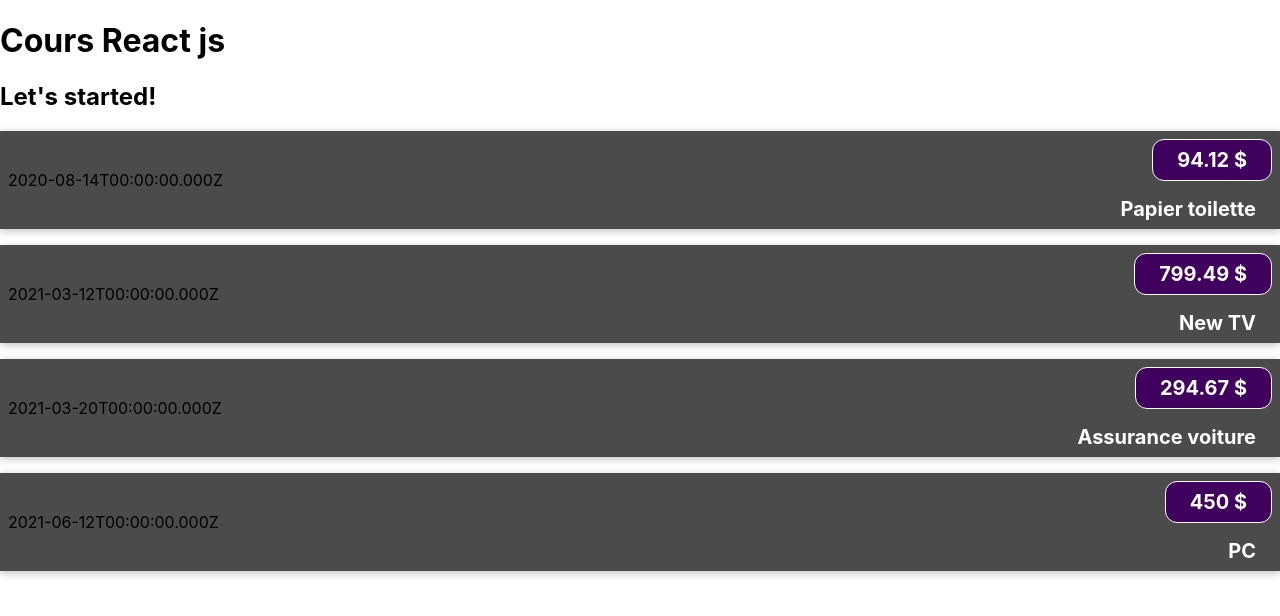
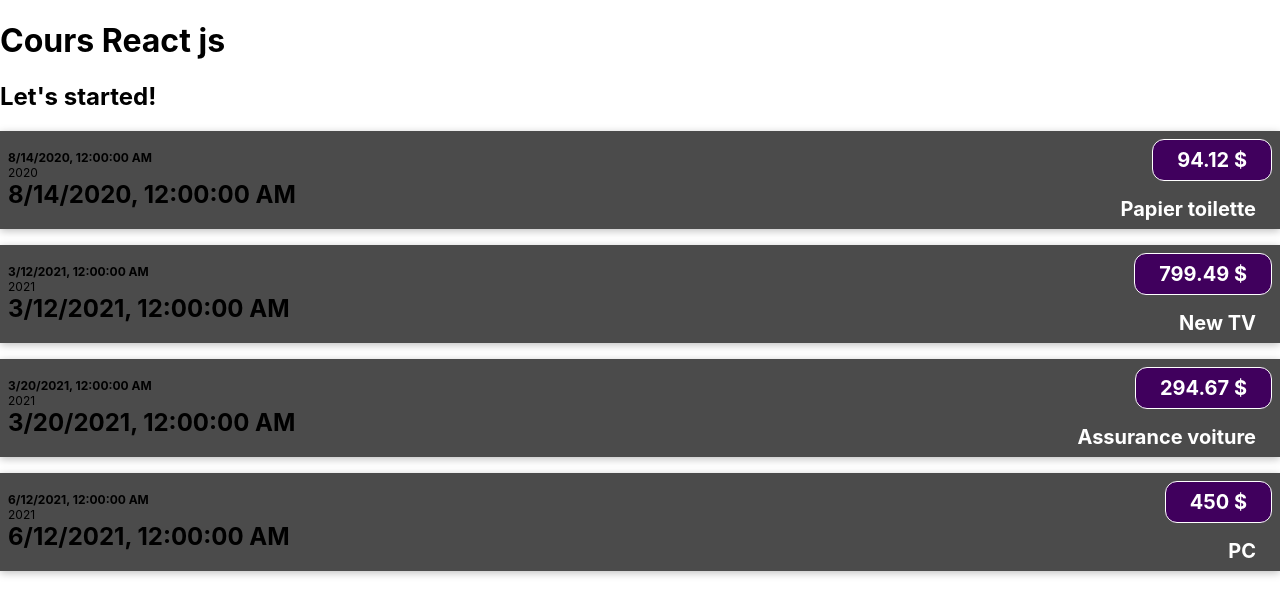
Before and after one commit to HKassogue/app_test_react_js, a JavaScript app: page / in a window 1280 px wide. Shown: the top 616 px of the page. Built offline with nearby package versions, Linux system fonts and the light colour scheme.

Commit message:
decomposition of component in subcomponents

```diff
--- a/src/App.js
+++ b/src/App.js
@@ -38,25 +38,25 @@ function App() {
         title = {depenses[0].title}
         amount = {depenses[0].amount}
         date = {depenses[0].date}
-      ></DepenseItem>
+      />
 
       <DepenseItem
         title = {depenses[1].title}
         amount = {depenses[1].amount}
         date = {depenses[1].date}
-      ></DepenseItem>
+      />
 
       <DepenseItem
         title = {depenses[2].title}
         amount = {depenses[2].amount}
         date = {depenses[2].date}
-      ></DepenseItem>
+      />
 
       <DepenseItem
         title = {depenses[3].title}
         amount = {depenses[3].amount}
         date = {depenses[3].date}
-      ></DepenseItem>
+      />
     </div>
   );
 }
--- /dev/null
+++ b/src/components/DepenseDate.css
@@ -0,0 +1,26 @@
+.expense-Date {
+    display: flex;
+    flex-direction: column;
+    width: 5.5rem;
+    height: 5.5rem;
+    border: 1px solid #ececec;
+    background-color: #2a2a2a;
+    color: white;
+    border-radius: 12px;
+    align-items: center;
+    justify-content: center;
+}
+
+.expense-date__month {
+    font-size: 0.75rem;
+    font-weight: bold
+}
+
+.expense-date__year {
+    font-size: 0.75rem;
+}
+
+.expense-date__day {
+    font-size: 1.5rem;
+    font-weight: bold;
+}
--- /dev/null
+++ b/src/components/DepenseDate.js
@@ -0,0 +1,17 @@
+import './DepenseDate.css'
+
+function DepenseDate (props) {
+    const mois = props.date.toLocaleString('en-us', {mois: 'long'});
+    const jour = props.date.toLocaleString('en-us', {jour: '2-digit'});
+    const annee = props.date.getFullYear();
+
+    return (
+        <div className='depenseDate'>
+            <div className='expense-date__month'>{mois}</div>
+            <div className='expense-date__year'>{annee}</div>
+            <div className='expense-date__day'>{jour}</div>
+        </div>
+    );
+}
+
+export default DepenseDate;
--- a/src/components/DepenseItem.js
+++ b/src/components/DepenseItem.js
@@ -1,10 +1,12 @@
+import DepenseDate from './DepenseDate';
+
 import './DepenseItem.css'
 
 function DepenseItem(props) {
 
     return (
         <div className='depense-item'>
-            <div>{props.date.toISOString()}</div>
+            <DepenseDate date={props.date}/>
             <div className='depense-item__description'>
                 <h2>{props.title}</h2>
                 <div className='depense-item__price'>{props.amount} $</div>
```
